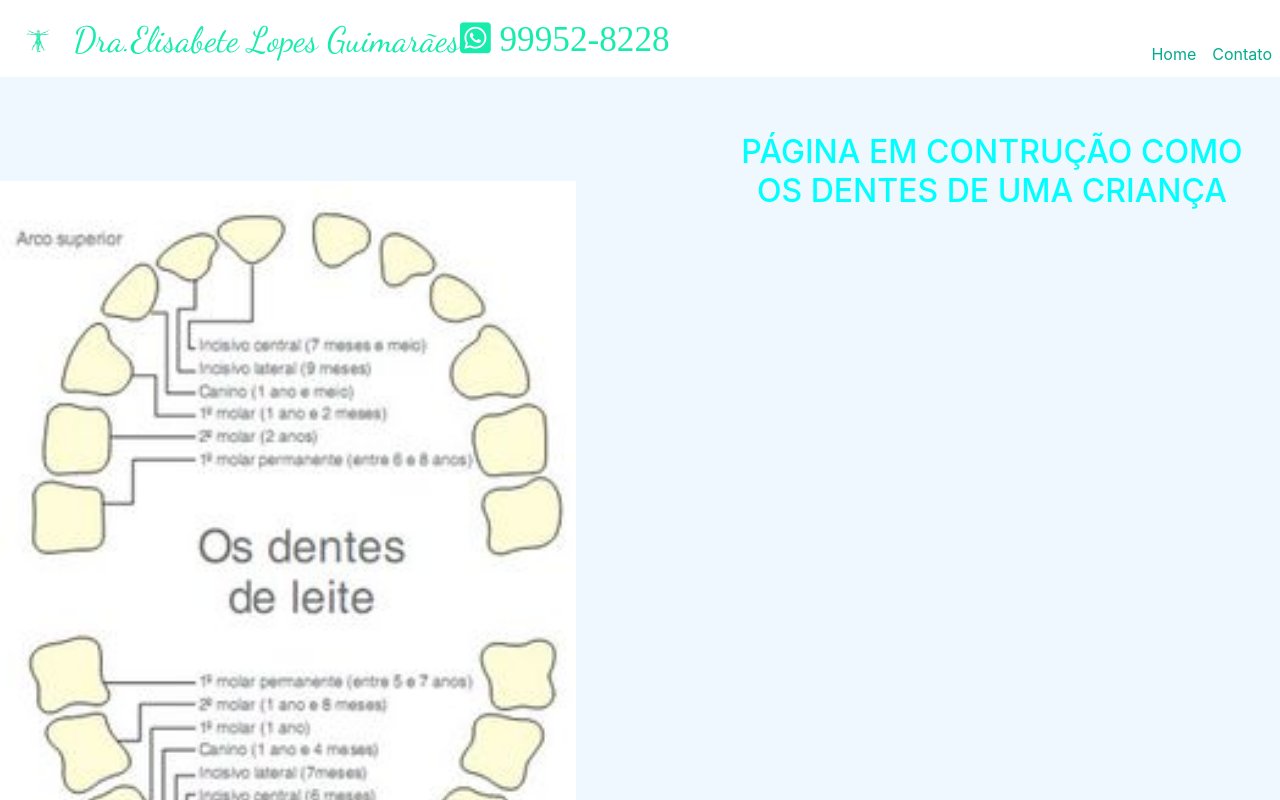
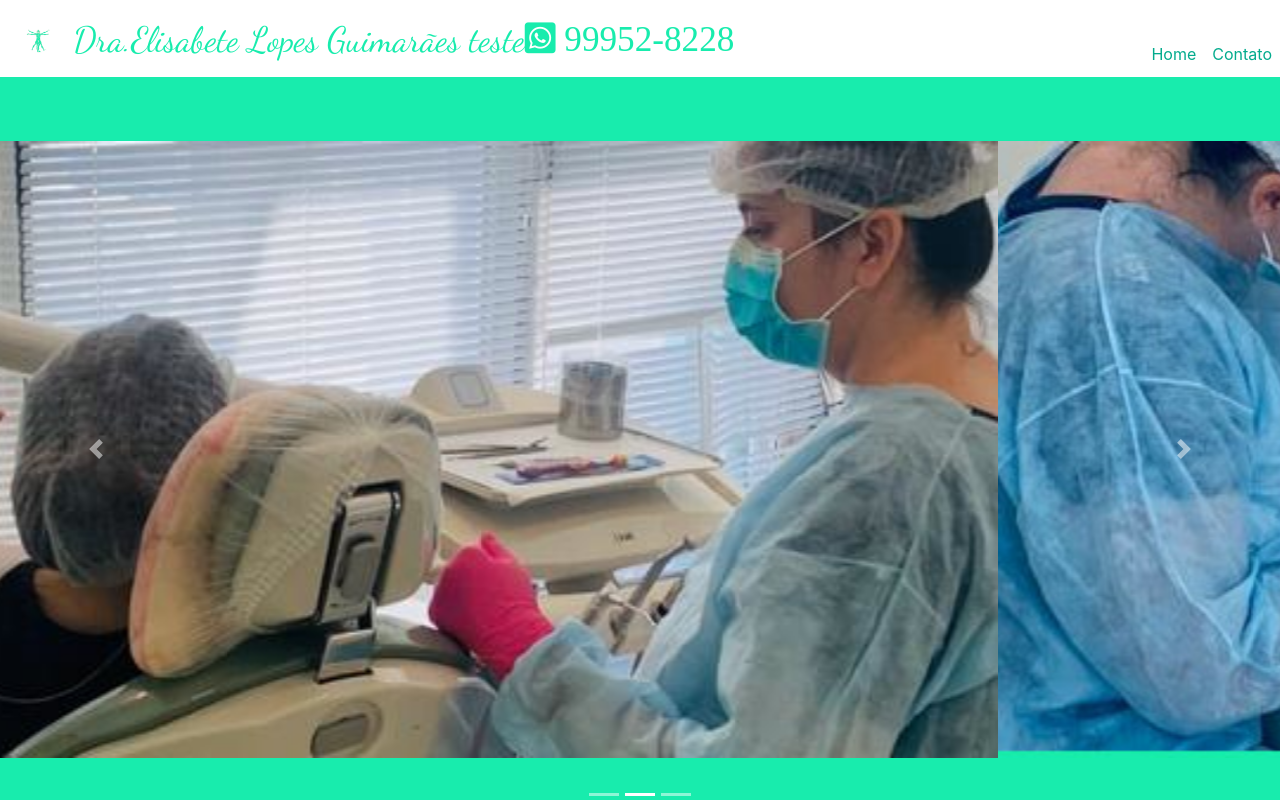
Before and after one commit to EduardoSLeite75/EduardoSLeite75.github.io, an Angular app: page /principal in a window 1280 px wide. Shown: the top 800 px of the page. Built offline with nearby package versions, Linux system fonts and the light colour scheme.

Commit message:
commit 1706

```diff
--- a/src/app/app-routing.module.ts
+++ b/src/app/app-routing.module.ts
@@ -7,8 +7,8 @@ import { Routes, RouterModule } from '@angular/router';
 
 
 const routes: Routes = [
-  { path: 'principal', component: EmConstrucaoComponent },
-  { path: 'contato', component: EmConstrucaoComponent },
+  { path: 'principal', component: PrincipalComponent },
+  { path: 'contato', component: ContatoComponentComponent },
   { path: '', redirectTo: '/principal', pathMatch: 'full' }
 ];
 
--- a/src/app/app.component.html
+++ b/src/app/app.component.html
@@ -6,7 +6,7 @@
       <div class="col-xs-8 col-sm-6 col-md-8">
         <h1>
           <img src="assets/images/logo.png" alt="Dra.Elisabete Lopes Guimarães" />
-          <span>Dra.Elisabete Lopes Guimarães</span>
+          <span>Dra.Elisabete Lopes Guimarães teste</span>
           <em class="fab fa-whatsapp-square"> 99952-8228</em>
         </h1>
       </div>
@@ -20,6 +20,7 @@
       </div>
 
     </div>
-
+    <!-- <app-principal-component>
+    </app-principal-component> -->
     <router-outlet></router-outlet>
   </body>
```
Also changed, not shown: index.html (+7 -2 lines), 8 other files (tests, documents, lock files or other folders).
